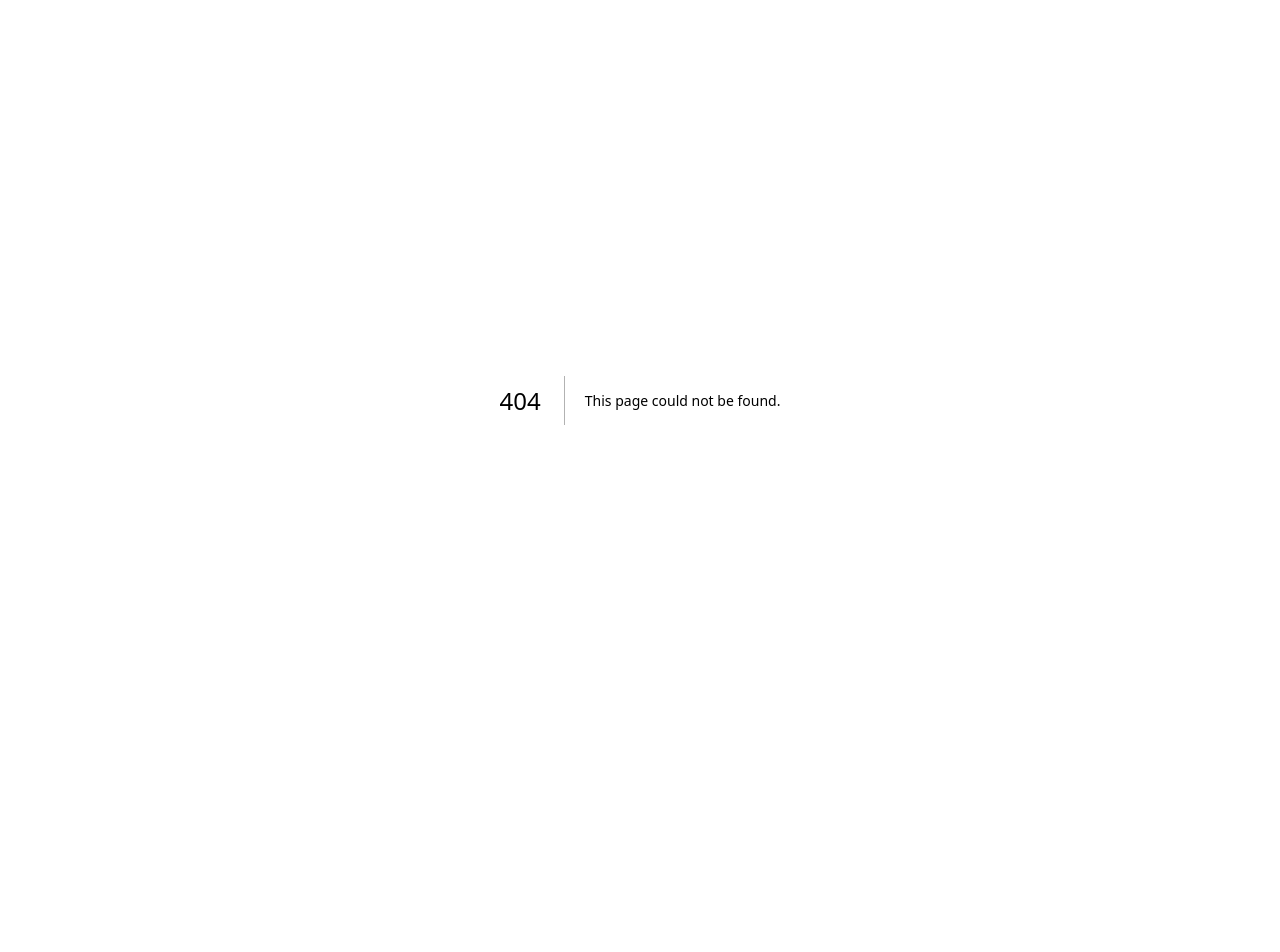
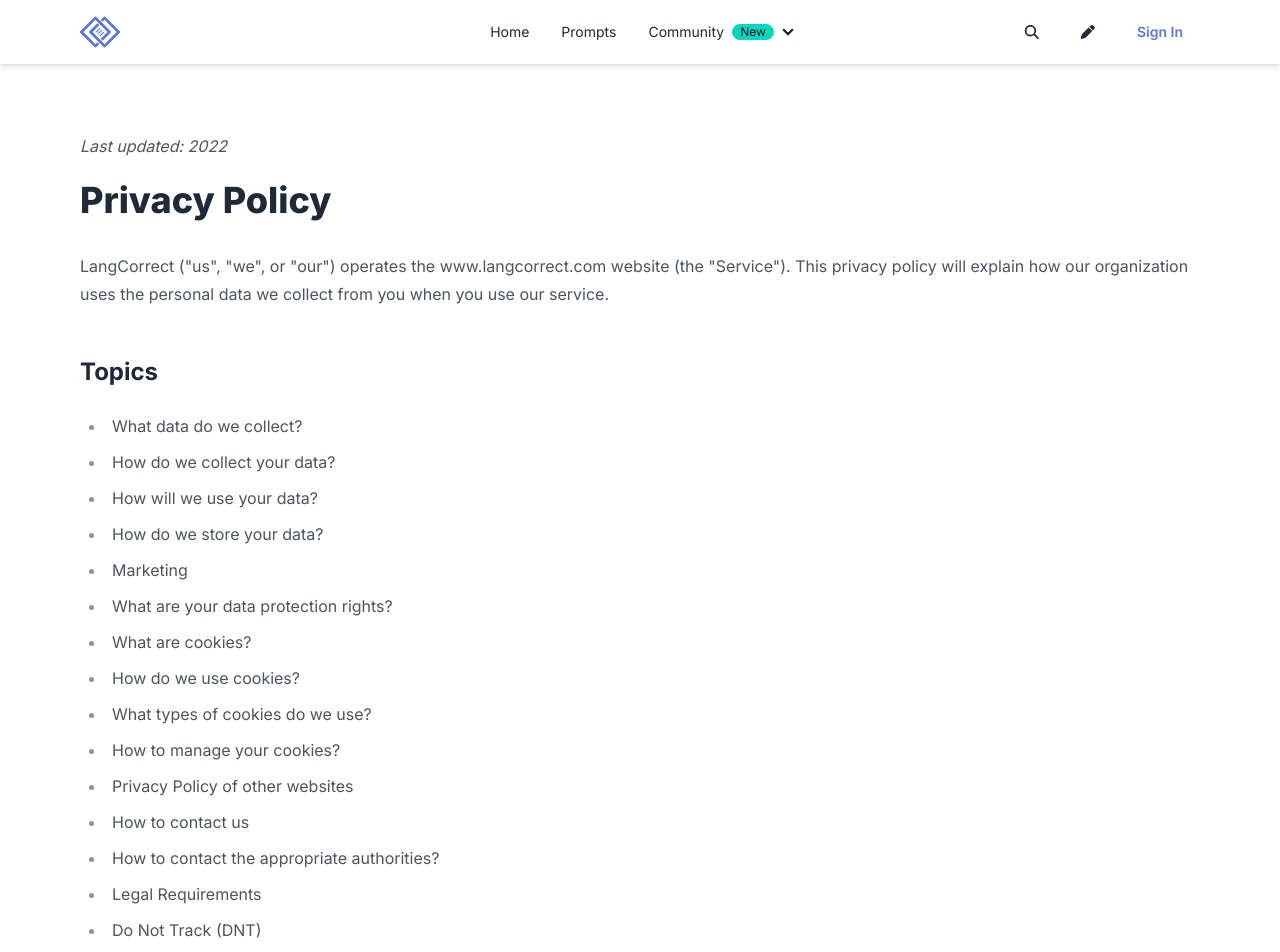
Before and after one commit to LangCorrect/client, a Next.js app: page /privacy in a window 1280 px wide. Before the commit this address had no page. Shown: the top 952 px of the page. Before the commit the page ends 800 px from the top, so only its background shows below. Built offline with nearby package versions, Linux system fonts and the light colour scheme.

Commit message:
feat(Privacy-Policy): Add privacy policy page
Fix #13

```diff
--- /dev/null
+++ b/app/privacy/page.mdx
@@ -0,0 +1,122 @@
+import MDXLayout from '../_components/MDXLayout';
+
+_Last updated: 2022_
+
+
+# Privacy Policy
+
+LangCorrect ("us", "we", or "our") operates the www.langcorrect.com website (the "Service"). This privacy policy will explain how our organization uses the personal data we collect from you when you use our service.
+
+## Topics
+
+-   What data do we collect?
+-   How do we collect your data?
+-   How will we use your data?
+-   How do we store your data?
+-   Marketing
+-   What are your data protection rights?
+-   What are cookies?
+-   How do we use cookies?
+-   What types of cookies do we use?
+-   How to manage your cookies?
+-   Privacy Policy of other websites
+-   How to contact us
+-   How to contact the appropriate authorities?
+-   Legal Requirements
+-   Do Not Track (DNT)
+-   Regarding Minors
+
+## What data do we collect?
+
+LangCorrect collects the following data:
+
+-   Account Information - When you create an account for LangCorrect, we ask you to provide information such as your name, email, password, and native/studying languages. After the account is created and verified, you have the ability to add your name (only viewable to us) and a biography (viewable to everyone on your profile page).
+-   User Content - We allow you to upload the following to our servers: journal posts, messages, comments, and other information.
+-   Support - If you contact us for assistance, we may ask you to provide information such as your name, contact information as well as the nature of your query.
+
+Please make sure that any personal information that you have provided us with is accurate and current. We will use this information to send you important information relating to your account.
+
+## How do we collect your data?
+
+You directly provide us with most of the data we collect. We collect and process data when you:
+
+-   Register online or place an order for any of our products or services
+-   Voluntarily complete a customer survey or provide feedback on any of our message boards or via email
+-   Use or view our website via your browser’s cookies
+-   We also collect any information you provide us when you write a message, journal, etc. (see user content above)
+
+## How will we use your data?
+
+LangCorrect collects your data so that we can process your order and manage your account (ex: account recovery).
+
+## How do we store your data?
+
+We store your personal data securely at a data center located in San Francisco, California. Your account password is securely encrypted with Industry standards (PBKDF2 algorithm with a SHA256 hash). In the future we plan on adding additional account security features such as two-step verification.
+
+Please remember to keep your password safe and under no circumstances should you provide it to anyone else (we will never ask you for your password). We recommend using a password manager to easily create a strong password. Keep in mind that there is no service that is 100% secure. Banks, large corporations, governments and many others have all been breached before. With this in mind, we recommend (as an additional security measure) that you do not use a password that you have used elsewhere. In case you are not aware, there is a pretty awesome website (https://haveibeenpwned.com/) where you can periodically check if your account information has been compromised in a data breach.
+
+## Marketing
+
+We may send you information about premium features for LangCorrect.
+
+## What are your data protection rights?
+
+We would like to make sure you are fully aware of all your data protection rights. Every user is entitled to the following:
+
+-   **The right to access** - You have the right to request copies of your personal data. We may charge you a small fee for this service (ex: mail delivery).
+-   **The right to rectification** - You have the right to request that we correct any information that you believe is inaccurate. You also have the right to request us to complete information that you believe is incomplete.
+-   **The right to erasure** - You have the right to request that we erase your personal data, under certain conditions.
+-   **The right to restrict processing** - You have the right to request that we restrict the processing of your personal data, under certain conditions.
+-   **The right to object to processing** - You have the right to object to our company’s processing of your personal data, under certain conditions.
+-   **The right to data portability** - You have the right to request that our company transfer the data that we have collected to another organization, or directly to you, under certain conditions.
+
+If you make a request, we have one month to respond to you. If you would like to exercise any of these rights, please email us at: support (at) langcorrect [dot] com
+
+## What are cookies?
+
+Cookies are text files placed on your computer to collect standard internet log information and visitor behavior information. When you visit our websites, we may collect information from you automatically through cookies or similar technology. For further information, visit [allaboutcookies.org](https://allaboutcookies.org).
+
+## How do we use cookies?
+
+We use cookies in a range of ways to improve your experience with our service, including: keeping you signed in to our service and understanding how you use our service.
+
+## What type of cookies do we use?
+
+There are a number of different types of cookies, however, our website uses:
+
+-   **Functionality** – Our company uses these cookies to recognize you on our website and remember your previously selected preferences. These could include what language you prefer and location you are in. A mix of first-party and third-party cookies are used.
+-   **Advertising** – Our company uses these cookies to collect information about your visit to our website, the content you viewed, the links you followed, and information about your browser, device, and your IP address. Our company sometimes shares some limited aspects of this data with third parties for advertising purposes. We may also share online data collected through cookies with our advertising partners. This means that when you visit another website, you may be shown advertising based on your browsing patterns on our website.
+
+## How to manage your cookies
+
+You can set your browser not to accept cookies, and the above website tells you how to remove cookies from your browser. However, in a few cases, some of our website features may not function as a result.
+
+## Privacy policies of other websites
+
+The LangCorrect website contains links to other websites. Our privacy policy applies only to our website, so if you click on a link to another website, you should read their privacy policy.
+
+## How to contact us
+
+If you have any questions about LangCorrect’s privacy policy, the data we hold on you, or you would like to exercise one of your data protection rights, please do not hesitate to contact us.
+
+## How to contact the appropriate authorities
+
+Should you wish to report a complaint or if you feel that LangCorrect has not addressed your concern in a satisfactory manner, you may contact the Information Commissioner’s Office.
+
+## Legal Requirements
+
+We may disclose your personal data in the good faith belief that such action is necessary to:
+
+-   To comply with a legal obligation
+-   To protect and defend the rights or property of LangCorrect
+-   To prevent or investigate possible wrongdoing in connection with the Service
+-   To protect the personal safety of users of the Service or the public
+-   To protect against legal liability
+
+## Do Not Track (DNT)
+
+At the moment, we do not acknowledge DNT settings. In the future, DNT settings will be implemented.
+
+## Regarding Minors
+
+This service is not designed for minors under the age of 13. We do not intentionally gather Personal Information about visitors who are under the age of 13. If you are a parent or guardian and you are aware that your child has provided us with personal data, please contact us. We will take the necessary steps to disable the account and remove the requested data.
```
